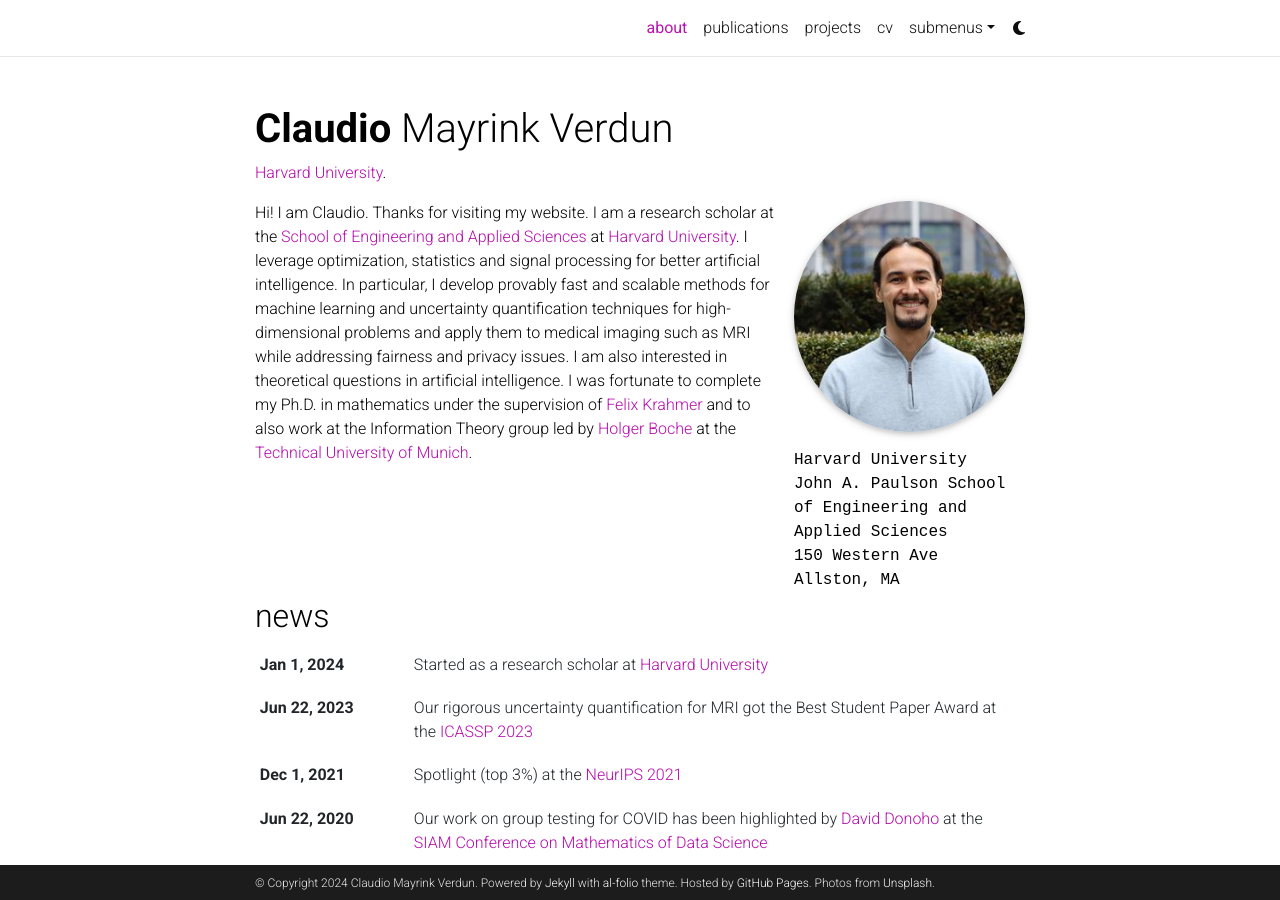
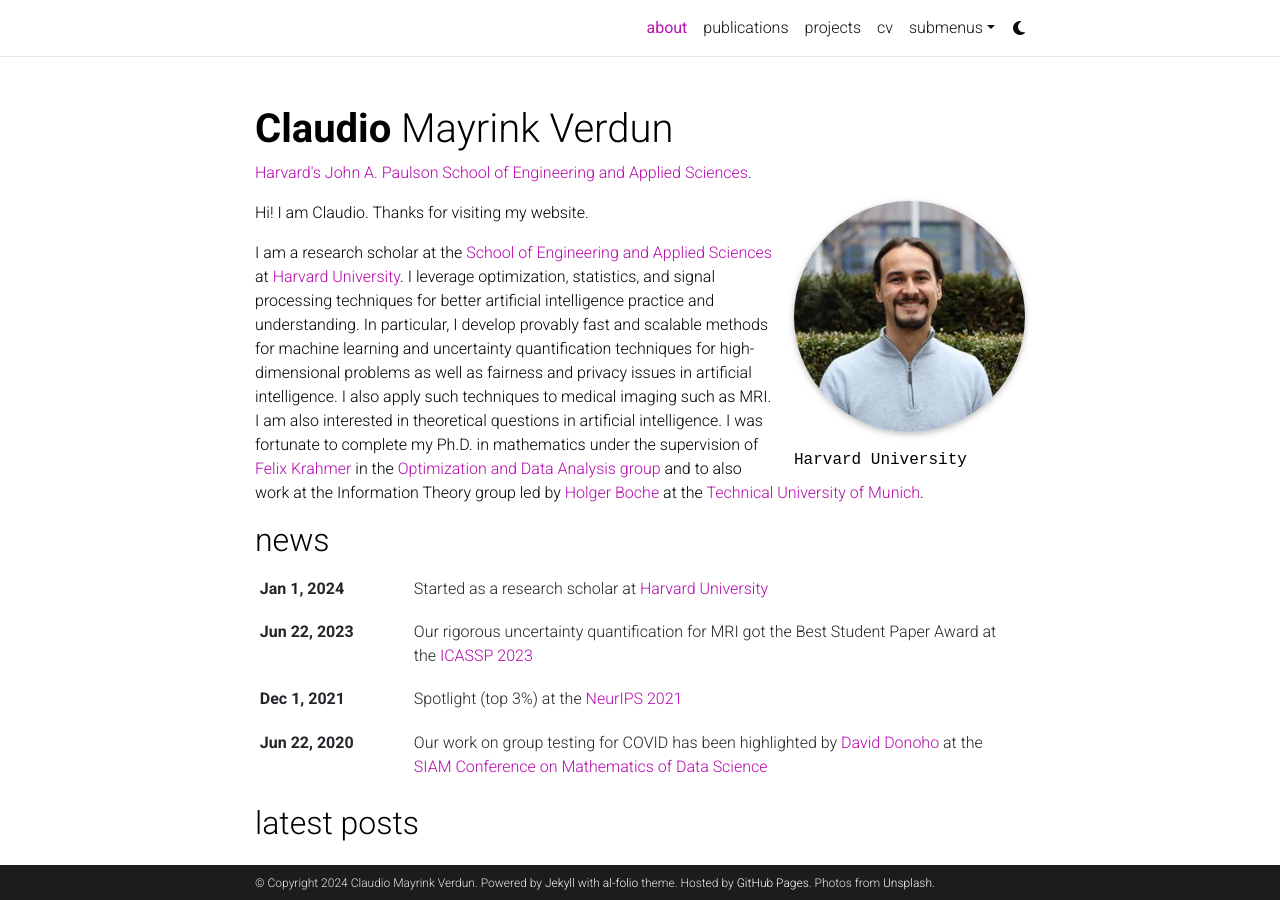
Before and after one commit to claudioverdun/claudioverdun.github.io, a Jekyll site: the page built from _pages/about.md, in a window 1280 px wide and 900 px high. Built offline with Jekyll 4.4.1, drawn with Linux system fonts in a browser that asks for light colours; full-size pictures stand in for the smaller copies a plugin makes; some web fonts are replaced; comment, search, counter and statistics services are not loaded; a style sheet for code colours, icons or effects is not loaded.

Commit message:
Update about.md

```diff
--- a/_pages/about.md
+++ b/_pages/about.md
@@ -2,7 +2,7 @@
 layout: about
 title: about
 permalink: /
-subtitle: <a href='https://seas.harvard.edu/'>Harvard University</a>.
+subtitle: <a href='https://seas.harvard.edu/'>Harvard's John A. Paulson School of Engineering and Applied Sciences</a>.
 
 profile:
   align: right
@@ -10,9 +10,6 @@
   image_circular: true # crops the image to make it circular
   more_info: >
     <p>Harvard University</p>
-    <p>John A. Paulson School of Engineering and Applied Sciences</p>
-    <p>150 Western Ave</p>
-    <p>Allston, MA</p>
 
 news: true  # includes a list of news items
 latest_posts: true  # includes a list of the newest posts
@@ -21,7 +18,8 @@
 ---
 
 Hi! I am Claudio. Thanks for visiting my website.
-I am a research scholar at the [School of Engineering and Applied Sciences](https://seas.harvard.edu/) at [Harvard University](www.harvard.edu). I leverage optimization, statistics and signal processing for better artificial intelligence. In particular, I develop provably fast and scalable methods for machine learning and uncertainty quantification techniques for high-dimensional problems and apply them to medical imaging such as MRI while addressing fairness and privacy issues. I am also interested in theoretical questions in artificial intelligence. I was fortunate to complete my Ph.D. in mathematics under the supervision of [Felix Krahmer](https://www.professoren.tum.de/en/krahmer-felix/) and to also work at the Information Theory group led by [Holger Boche]([https://www.professoren.tum.de/en/krahmer-felix/](https://www.professoren.tum.de/en/boche-holger/)) at the [Technical University of Munich](www.tum.de).
+
+I am a research scholar at the [School of Engineering and Applied Sciences](https://seas.harvard.edu/) at [Harvard University](www.harvard.edu). I leverage optimization, statistics, and signal processing techniques for better artificial intelligence practice and understanding. In particular, I develop provably fast and scalable methods for machine learning and uncertainty quantification techniques for high-dimensional problems as well as fairness and privacy issues in artificial intelligence. I also apply such techniques to medical imaging such as MRI. I am also interested in theoretical questions in artificial intelligence. I was fortunate to complete my Ph.D. in mathematics under the supervision of [Felix Krahmer](https://www.professoren.tum.de/en/krahmer-felix/) in the [Optimization and Data Analysis group ](https://www.math.cit.tum.de/en/math/research/groups/data-science/) and to also work at the Information Theory group led by [Holger Boche](https://www.professoren.tum.de/en/boche-holger/) at the [Technical University of Munich](www.tum.de).
 
 
 <!--Put your address / P.O. box / other info right below your picture. You can also disable any of these elements by editing `profile` property of the YAML header of your `_pages/about.md`. Edit `_bibliography/papers.bib` and Jekyll will render your [publications page](/al-folio/publications/) automatically.-->
```
